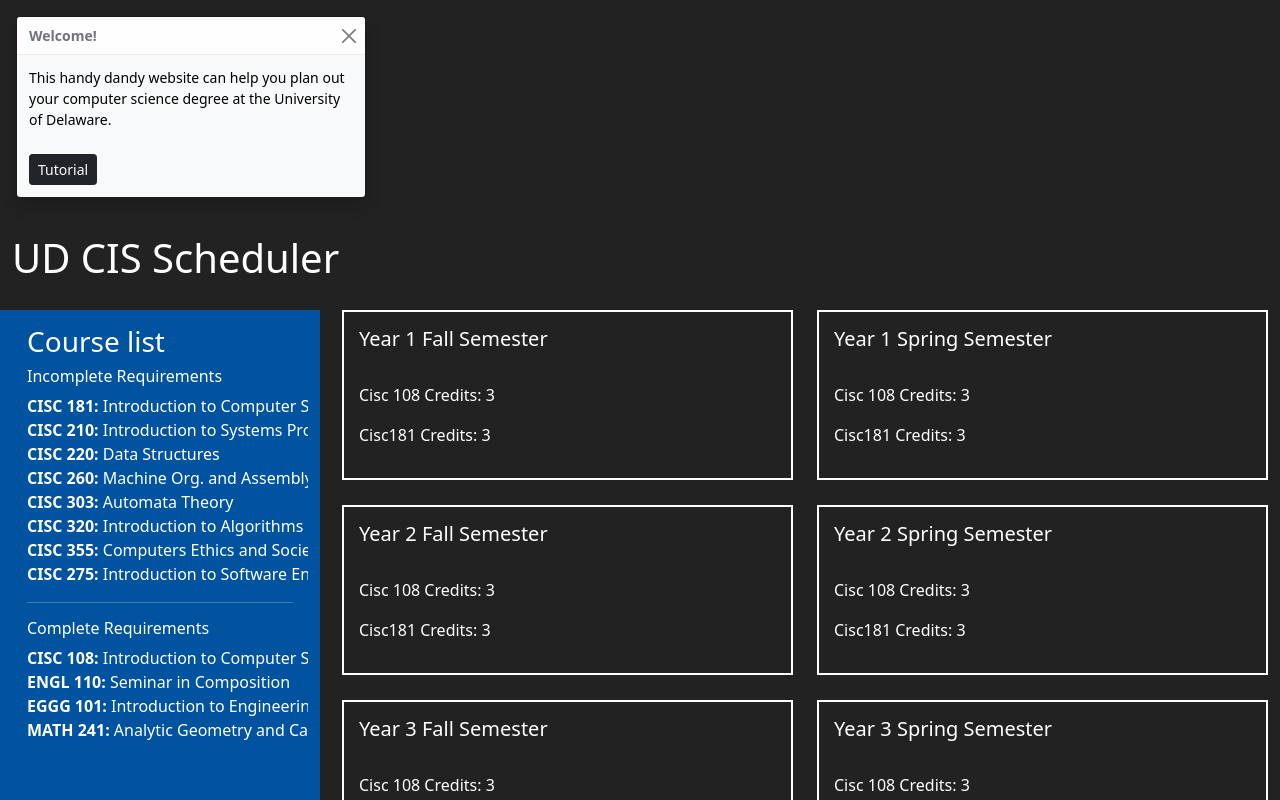
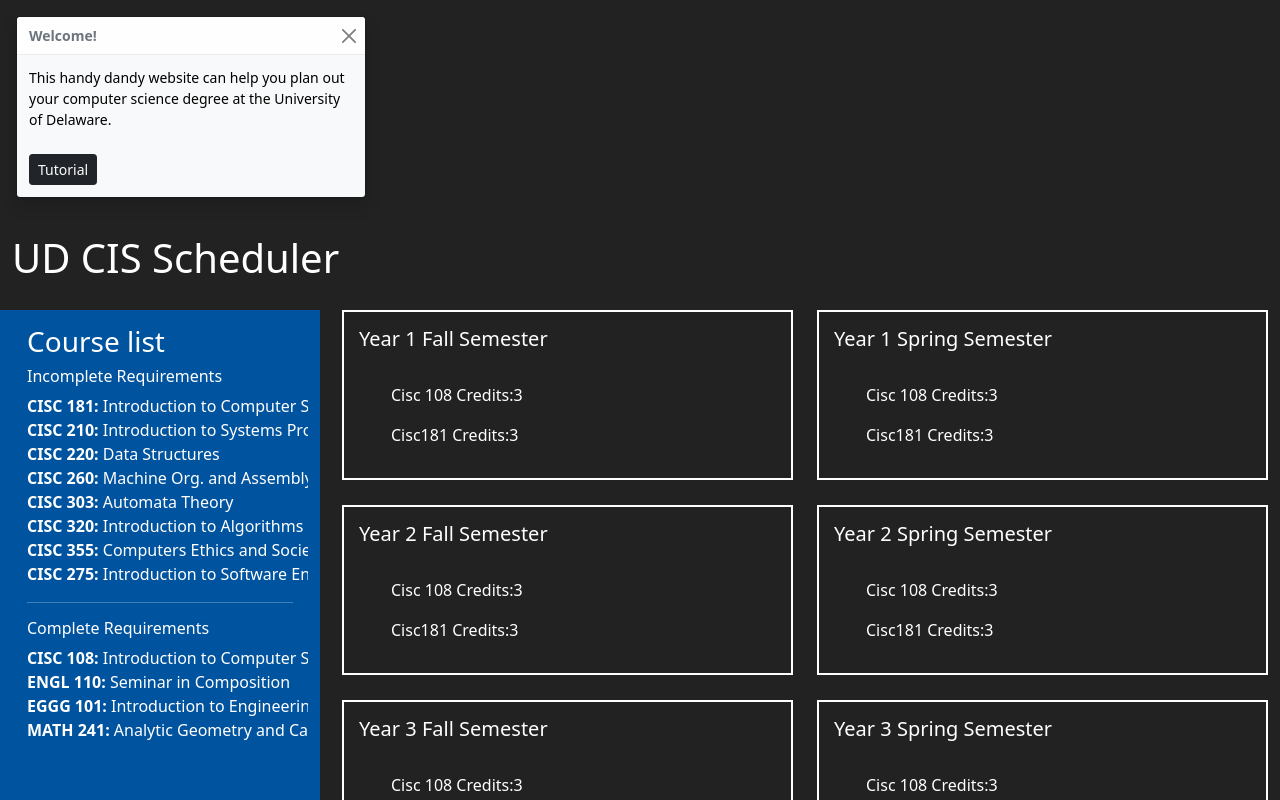
Before and after one commit to mnawar27/ud-cis-scheduler-team-7, a React (Create React App) app: page / in a window 1280 px wide. Shown: the top 800 px of the page. Built offline with nearby package versions, Linux system fonts and the light colour scheme.

Commit message:
Semester component uses map to display courses

```diff
--- a/src/Components/Semester.tsx
+++ b/src/Components/Semester.tsx
@@ -2,11 +2,11 @@
 import Course from "../Interfaces/Course";
 
 export function Semester(props:{year: number, season: string, courses: Course[]}): JSX.Element{
+    const courseList=props.courses.map((Course)=><li key={Course.name}><p>{Course.name}   Credits:{Course.credits}</p></li>);
     return <div className={"semester"}>
         <div><h5>Year {props.year} {props.season} Semester </h5></div>
         <br/>
-        <p>{props.courses[0].name}    Credits: {props.courses[0].credits}</p>
-        <p>{props.courses[1].name}    Credits: {props.courses[1].credits}</p>
+        <ul>{courseList}</ul>
     </div>
     ;
 }
```
